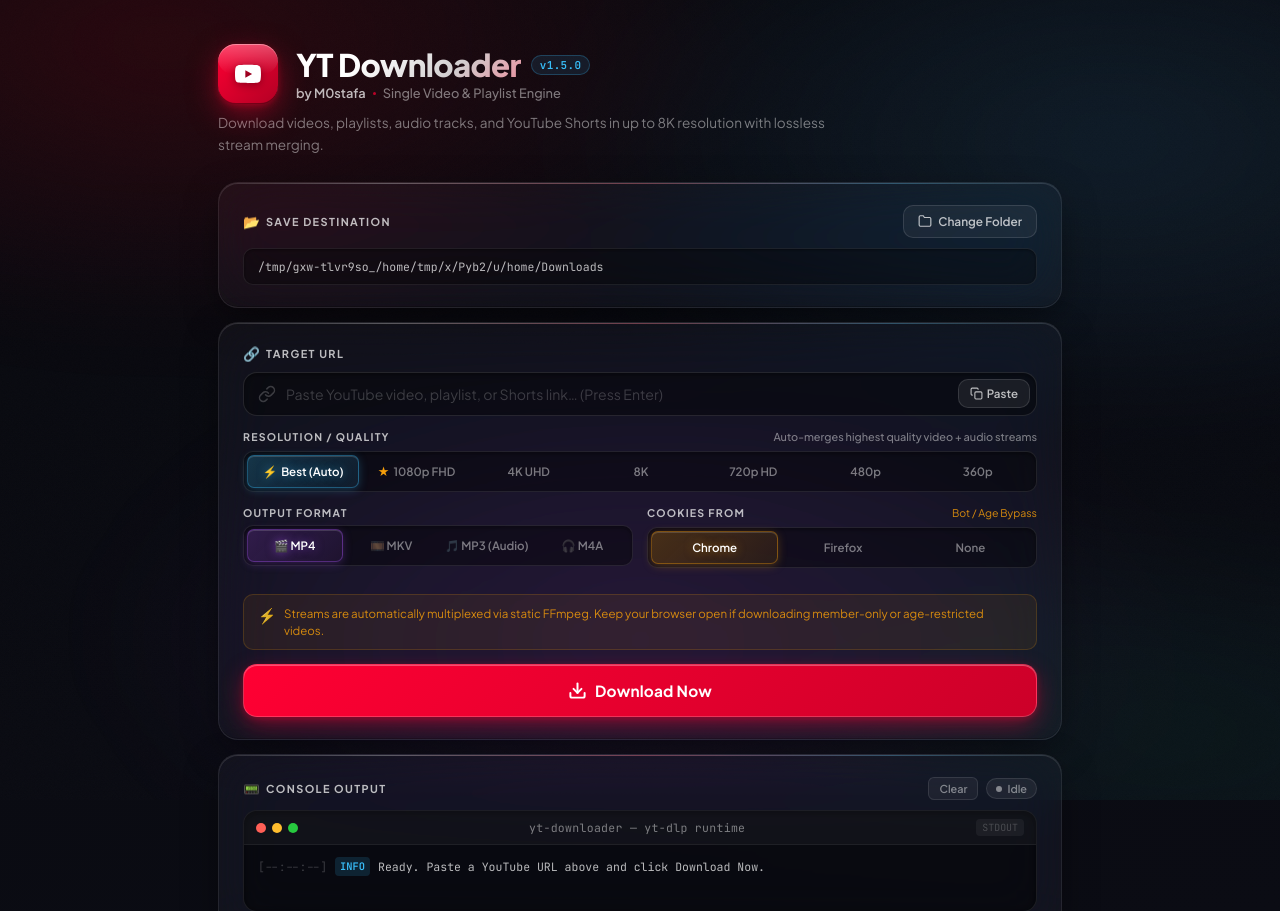
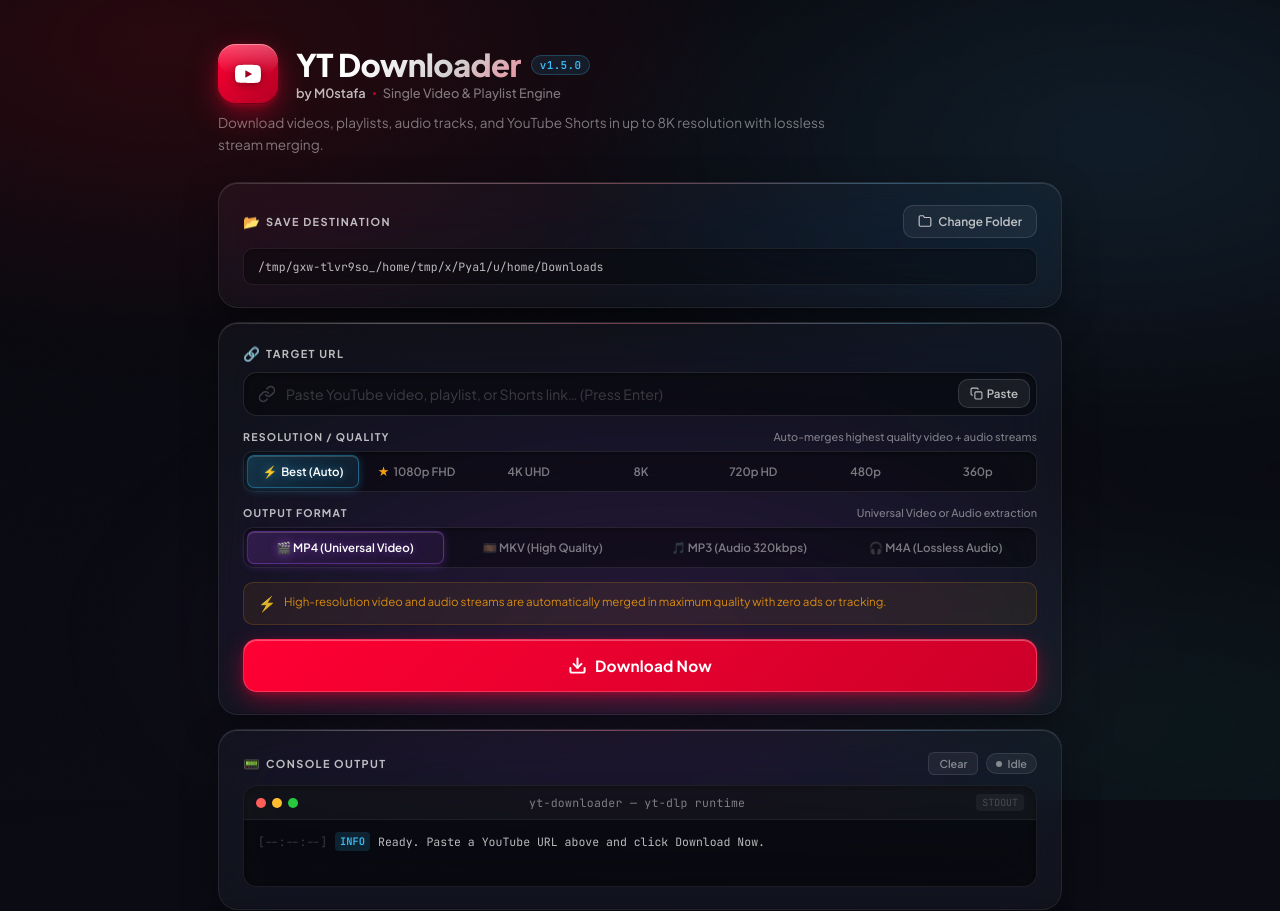
Before and after one commit to mostafa-cse/youtube-downloader, a Flask app: page / in a window 1280 px wide. Shown: the top 911 px of the page. Run offline with Flask 3, Linux system fonts and the light colour scheme; data that the repository does not hold is empty.

Commit message:
refactor(ui): remove cookies selector for a simpler, zero-friction interface

```diff
--- a/static/app.js
+++ b/static/app.js
@@ -11,26 +11,6 @@ let curFolder='', poll=null, autoRefresh=null, curTid=null, hostOS='';
 
 function setupBrowserOptions(sys){
   hostOS = sys || '';
-  const saf = document.getElementById('bsaf');
-  const lblSaf = document.getElementById('lblSaf');
-  const edge = document.getElementById('bedge');
-  const lblEdge = document.getElementById('lblEdge');
-  const ch = document.getElementById('bch');
-
-  if(sys === 'Windows'){
-    if(saf && lblSaf) { saf.style.display='none'; lblSaf.style.display='none'; }
-    if(edge && lblEdge) { edge.style.display=''; lblEdge.style.display=''; }
-    if(ch) ch.checked = true;
-  } else if(sys === 'Linux'){
-    if(saf && lblSaf) { saf.style.display='none'; lblSaf.style.display='none'; }
-    if(edge && lblEdge) { edge.style.display='none'; lblEdge.style.display='none'; }
-    if(ch) ch.checked = true;
-  } else {
-    // macOS / Darwin
-    if(saf && lblSaf) { saf.style.display=''; lblSaf.style.display=''; }
-    if(edge && lblEdge) { edge.style.display='none'; lblEdge.style.display='none'; }
-    if(saf) saf.checked = true;
-  }
 }
 
 fetch('/get-system-info').then(r=>r.json()).then(d=>{
@@ -189,7 +169,7 @@ function startDownload(){
   clearTerminal(); showProg(true); setProgWidth(3);
   fetch('/download',{
     method:'POST', headers:{'Content-Type':'application/json'},
-    body: JSON.stringify({url, folder:curFolder, browser:g('br'), quality:g('q'), filetype:g('ft')})
+    body: JSON.stringify({url, folder:curFolder, browser:'none', quality:g('q'), filetype:g('ft')})
   })
   .then(r=>r.json())
   .then(d=>{ if(d.task_id){ curTid=d.task_id; pollStatus(d.task_id); } else showErr('Failed to start.'); })
--- a/templates/index.html
+++ b/templates/index.html
@@ -100,38 +100,24 @@
       </div>
     </div>
 
-    <!-- FORMAT & COOKIES ROW (2-Column Grid) -->
-    <div class="opts-grid-2">
-      <!-- Format -->
-      <div class="opt-group">
+    <!-- FORMAT (Full Width Segmented Bar) -->
+    <div class="opt-group">
+      <div class="opt-lbl-row">
         <span class="opt-lbl">Output Format</span>
-        <div class="seg sf">
-          <input type="radio" name="ft" id="fmp4" value="mp4" checked><label for="fmp4">🎬 MP4</label>
-          <input type="radio" name="ft" id="fmkv" value="mkv"><label for="fmkv">🎞️ MKV</label>
-          <input type="radio" name="ft" id="fmp3" value="mp3"><label for="fmp3">🎵 MP3 (Audio)</label>
-          <input type="radio" name="ft" id="fm4a" value="m4a"><label for="fm4a">🎧 M4A</label>
-        </div>
+        <span class="opt-hint">Universal Video or Audio extraction</span>
       </div>
-      <!-- Cookies -->
-      <div class="opt-group">
-        <div class="opt-lbl-row">
-          <span class="opt-lbl">Cookies From</span>
-          <span class="opt-hint-sub" title="Helps bypass age/bot restrictions">Bot / Age Bypass</span>
-        </div>
-        <div class="seg sb" id="browserSeg">
-          <input type="radio" name="br" id="bsaf" value="safari" checked><label for="bsaf" id="lblSaf">Safari</label>
-          <input type="radio" name="br" id="bch" value="chrome"><label for="bch" id="lblCh">Chrome</label>
-          <input type="radio" name="br" id="bedge" value="edge"><label for="bedge" id="lblEdge" style="display:none">Edge</label>
-          <input type="radio" name="br" id="bff" value="firefox"><label for="bff" id="lblFf">Firefox</label>
-          <input type="radio" name="br" id="bno" value="none"><label for="bno" id="lblNo">None</label>
-        </div>
+      <div class="seg sf">
+        <input type="radio" name="ft" id="fmp4" value="mp4" checked><label for="fmp4">🎬 MP4 (Universal Video)</label>
+        <input type="radio" name="ft" id="fmkv" value="mkv"><label for="fmkv">🎞️ MKV (High Quality)</label>
+        <input type="radio" name="ft" id="fmp3" value="mp3"><label for="fmp3">🎵 MP3 (Audio 320kbps)</label>
+        <input type="radio" name="ft" id="fm4a" value="m4a"><label for="fm4a">🎧 M4A (Lossless Audio)</label>
       </div>
     </div>
 
     <!-- Smart Notice -->
     <div class="notice">
       <span class="notice-icon">⚡</span>
-      <span>Streams are automatically multiplexed via static FFmpeg. Keep your browser open if downloading member-only or age-restricted videos.</span>
+      <span>High-resolution video and audio streams are automatically merged in maximum quality with zero ads or tracking.</span>
     </div>
 
     <!-- Action Buttons -->
```
